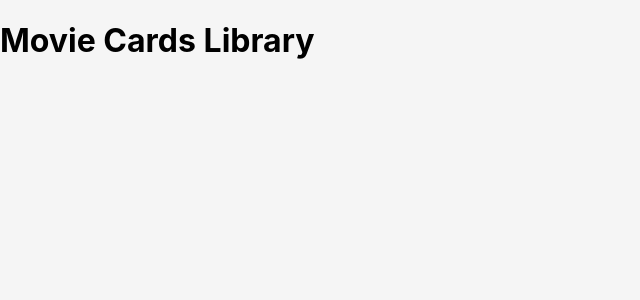
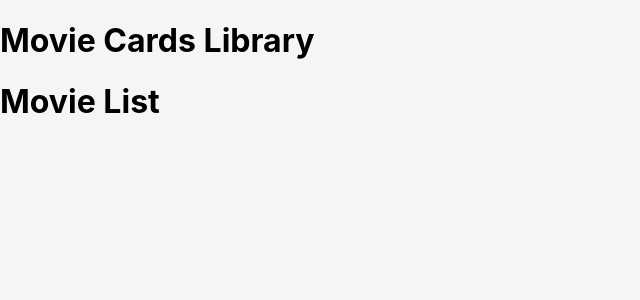
Before and after one commit to victorjunior95/sd-08-project-movie-cards-library, a React (Create React App) app: page / in a window 1280 px wide. Shown: the top 300 px of the page, without its empty margins (0-640 px from the left). Built offline with nearby package versions, Linux system fonts and the light colour scheme.

Commit message:
Requisito 05

```diff
--- a/src/App.js
+++ b/src/App.js
@@ -1,11 +1,13 @@
 import React from 'react';
 import Header from './components/Header';
+import MovieList from './components/MovieList';
 import './App.css';
 
 function App() {
   return (
     <div className="App">
       <Header />
+      <MovieList />
     </div>
   );
 }
--- a/src/components/MovieList.js
+++ b/src/components/MovieList.js
@@ -1 +1,11 @@
-// implement MovieList component here
+import React from 'react';
+
+class MovieList extends React.Component {
+  render() {
+    return (
+      <h1>Movie List</h1>
+    );
+  }
+}
+
+export default MovieList;
```
